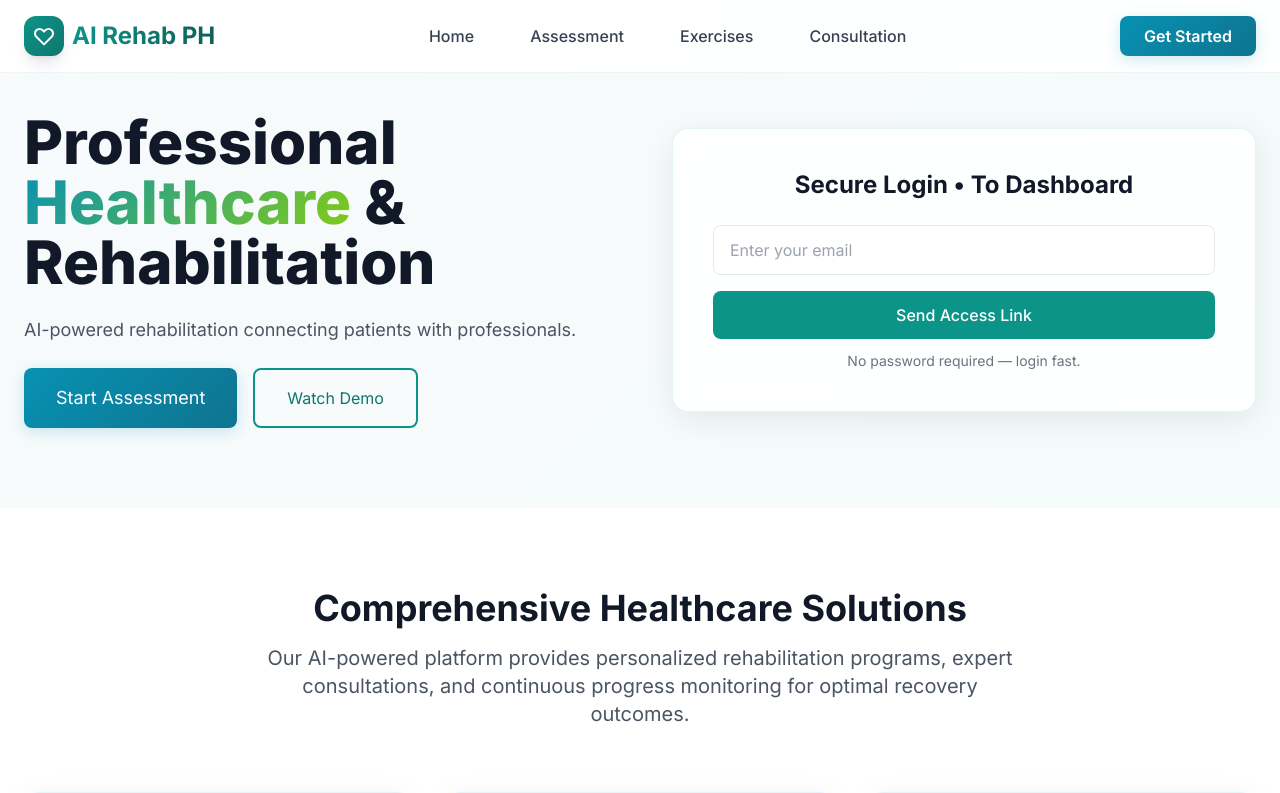
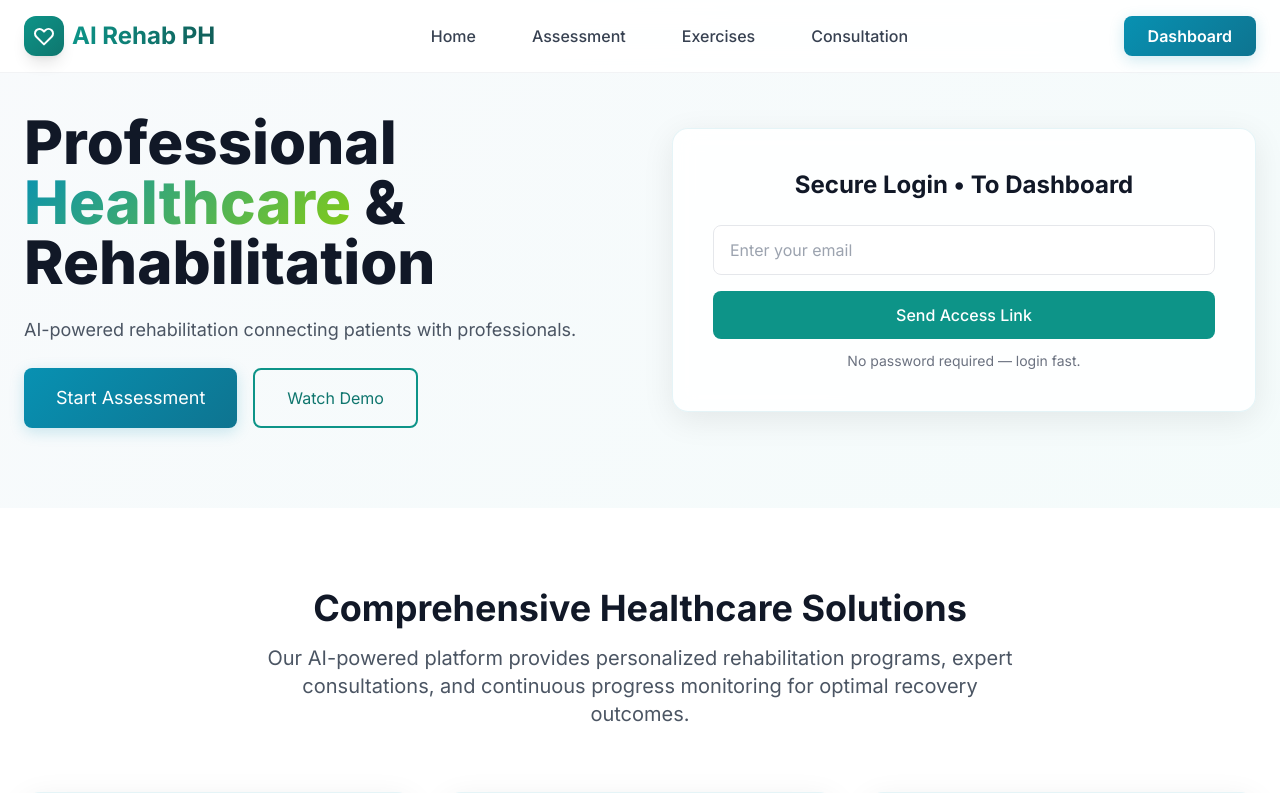
Before and after one commit to Aj-z/ai-rehab-ph, a Next.js app: page / in a window 1280 px wide. Shown: the top 793 px of the page. Built offline with nearby package versions, Linux system fonts and the light colour scheme; no server answers.

Commit message:
point to dashboard

```diff
--- a/src/components/NavBar.tsx
+++ b/src/components/NavBar.tsx
@@ -33,7 +33,7 @@ export default function NavBar() {
             </a>
           </div>
 
-        <button className="btn-primary px-6 py-2 font-semibold rounded-lg">Get Started</button>
+        <button className="btn-primary px-6 py-2 font-semibold rounded-lg"  onClick={() => window.location.href = "/dashboard"}>Dashboard</button>
       </div>
     </nav>
   );
```
